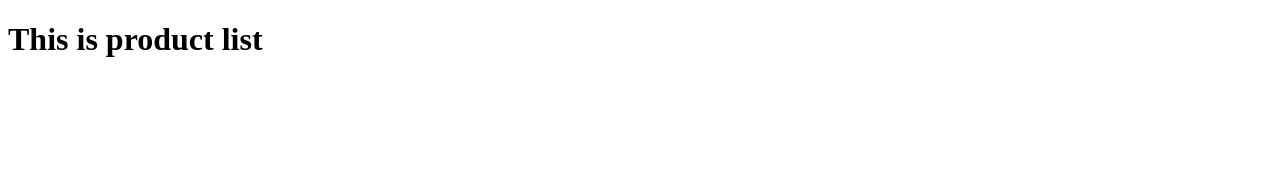
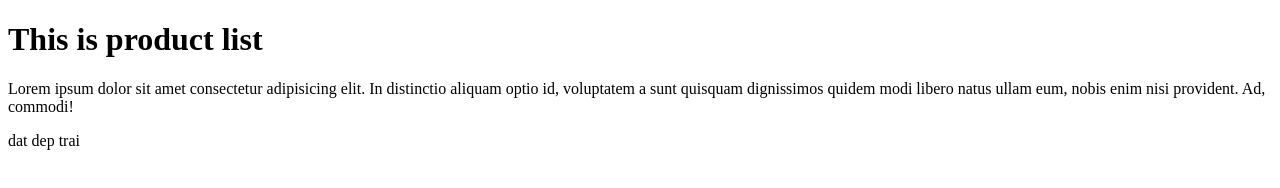
Before and after one commit to leetuandat/khoa-t2-bai13, a plain HTML site: page product-list.html in a window 1280 px wide. Drawn offline with Linux system fonts and the light colour scheme.

Commit message:
Update page about

```diff
--- a/product-list.html
+++ b/product-list.html
@@ -1,12 +1,18 @@
 <!DOCTYPE html>
 <html lang="en">
+
 <head>
   <meta charset="UTF-8">
   <meta http-equiv="X-UA-Compatible" content="IE=edge">
   <meta name="viewport" content="width=device-width, initial-scale=1.0">
   <title>Document</title>
 </head>
+
 <body>
   <h1>This is product list</h1>
+  <p>Lorem ipsum dolor sit amet consectetur adipisicing elit. In distinctio aliquam optio id, voluptatem a sunt quisquam
+    dignissimos quidem modi libero natus ullam eum, nobis enim nisi provident. Ad, commodi!</p>
+    <p>dat dep trai</p>
 </body>
+
 </html>
```
